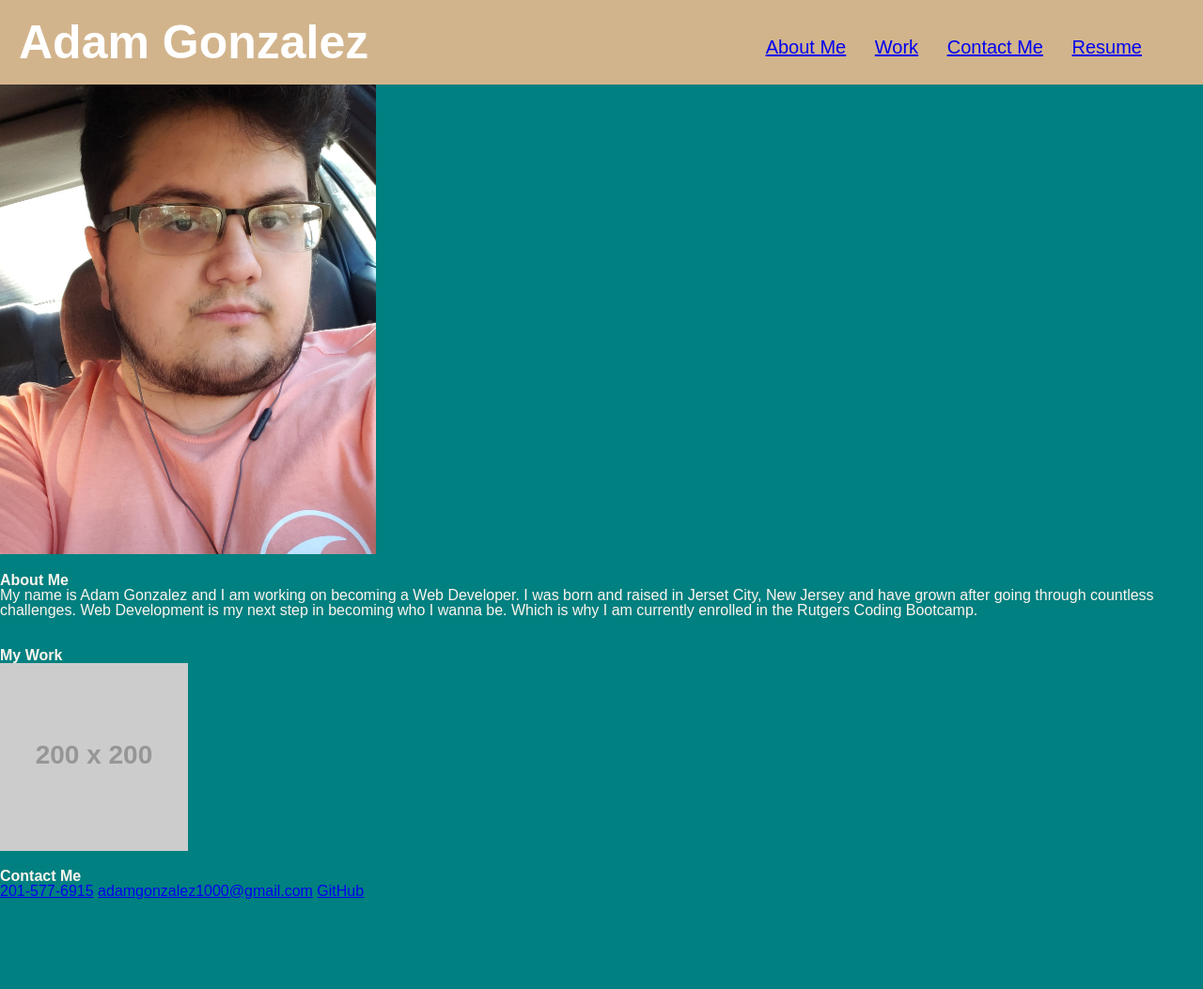
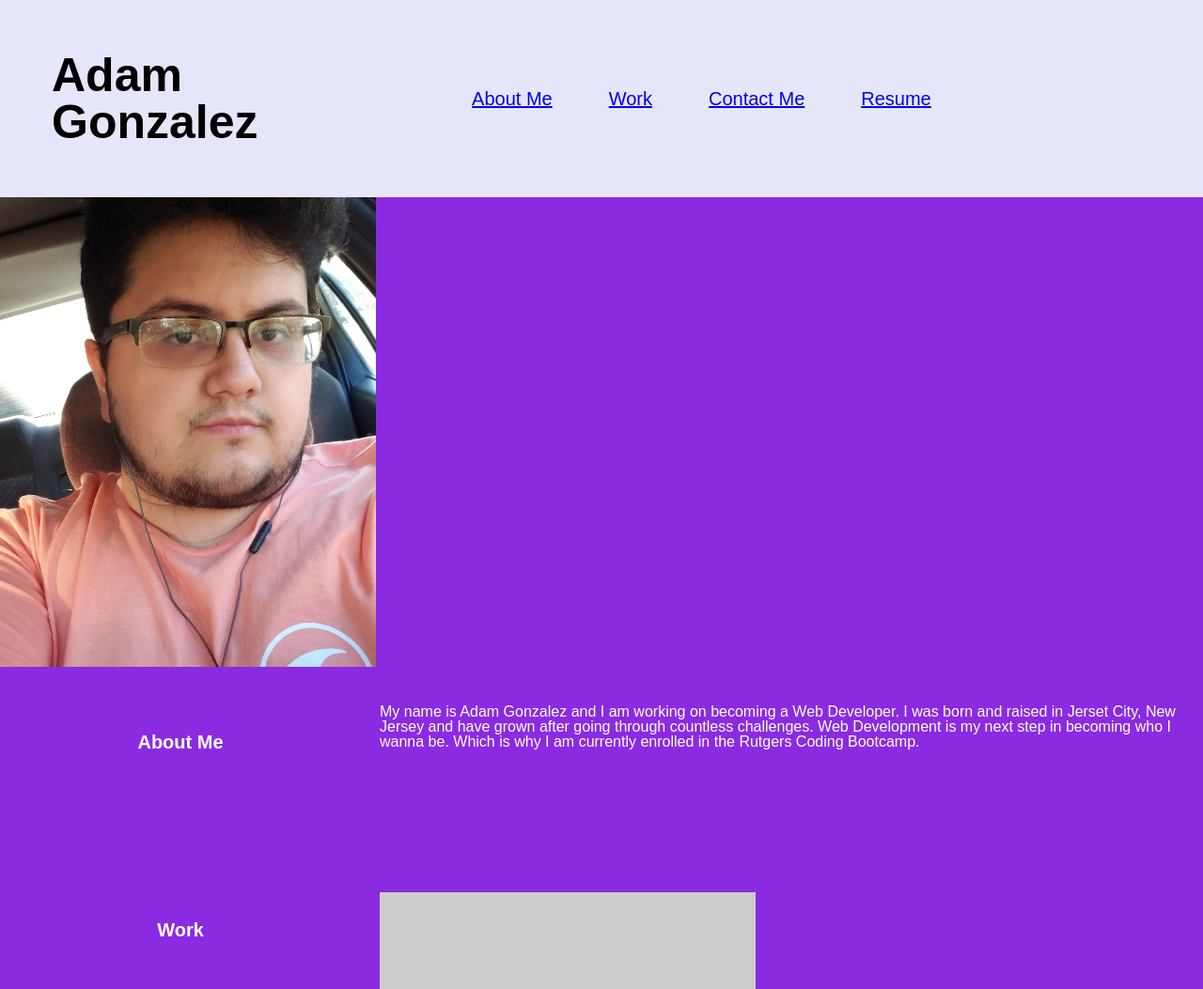
Before and after one commit to Trgrf/FirstPortfolio, a plain HTML site: page index.html in a window 1280 px wide. Shown: the top 1053 px of the page at 94% size. Before the commit the page ends 977 px from the top, so only its background shows below. Drawn offline with Linux system fonts and the light colour scheme; placeholder pictures from the web are drawn by us.

Commit message:
saving major changes to layout and format, had some help from a tutor to position everything right

```diff
--- a/assests/css/style.css
+++ b/assests/css/style.css
@@ -1,29 +1,65 @@
 body {
-    background-color: teal;
-    color: seashell;
+    background-color: blueviolet;
+    color: #fff;
+
 }
 
-.header{
+
+ .header{
     padding: 20px;
-    background-color: tan;
+    background-color: lavender;
     color: #fff;
-}
-
-.header h1 {
-    display:inline-block;
-    font-size: 50px;
+    display: flex;
 }
 
 .header nav {
     font-size: 20px;
-    margin-right: 25px;
+    padding: 20px;
     float: right;
+    width: 70%;
+    display: flex;
+}
+
+.header h1 {
+    font-size: 50px;
+    width: 30%;
+    padding: 10px;
+    margin: 25px;
+    color: black;
+}
+.header nav ul {
+    display:flex;
+    float: right;
+    margin: 25px;
+    font-size: 30px;
+}
+.header nav ul li{
+    margin: 10px;
+}
+
+.section{
+    width: 100%;
+    height: 200px;
+    display: flex;
+}
+
+.left{
+    width: 30%;
+    height: 100%;
+    font-family: Arial, Helvetica, sans-serif;
+}
+
+.right{
+    width: 70%;
+    height: 100%;
     padding: 20px;
 }
 
-.header nav ul li {
-    display: inline-block;
-    margin-left: 25px;
+div h2{
+    display: flex;
+    justify-content: center;
+    font-size: 20px;
+    padding: 50px;
 }
 
 .me {
@@ -36,12 +72,19 @@ body {
     min-width: 400px;
 }
 
-div {
-    display: wrap;
+.section.work{
+    height: 100%;
 }
 
-.contact{
+.right.contact{
     display: inline;
-    margin: 0 auto;
+    margin: 0;
+    padding: 20px;
+
+}
+
+div a{
+    font-size: 20px;
+    display: block;
     padding: 20px;
 }
--- a/index.html
+++ b/index.html
@@ -1,5 +1,6 @@
 <!DOCTYPE html>
 <html lang="en">
+
 <head>
     <meta charset="UTF-8">
     <meta http-equiv="X-UA-Compatible" content="IE=edge">
@@ -10,51 +11,61 @@
 </head>
 
 <body>
+    <div class="container">
         <header class="header">
             <h1>Adam Gonzalez</h1>
             <nav>
                 <ul>
                     <li>
-                    <a href="#">About Me</a>
+                        <a href="#About-Me">About Me</a>
                     </li>
                     <li>
-                    <a href="#">Work</a>
+                        <a href="#Work">Work</a>
                     </li>
                     <li>
-                    <a href="#">Contact Me</a>
+                        <a href="#Contact-Me">Contact Me</a>
                     </li>
                     <li>
-                    <a href="#">Resume</a>
+                        <a href="https://docs.google.com/document/d/12FlYu4WXncZzv0sRgUoXBMhosCyih7tKgHORVRrNC20/edit?usp=sharing">Resume</a>
                     </li>
                 </ul>
             </nav>
         </header>
-
-    <div class="me" ></div>
-
-    <div id="About-Me">
+        <div class="me"></div>
+        <div class="section About-Me">
+            <div id="About-Me" class="left">
                 <h2>About Me</h2>
-        <p>
-            My name is Adam Gonzalez and I am working on becoming a Web Developer. I was born and raised in Jerset City, New Jersey and have grown after going through countless challenges. Web Development is my next step in becoming who I wanna be. Which is why I am currently enrolled in the Rutgers Coding Bootcamp.
-        </p>
             </div>
-    <br></br>
-
-    <div id="Work">
-        <h2>My Work</h2>
+            <div class="right">
+                <p>My name is Adam Gonzalez and I am working on becoming a Web Developer. I was born and raised in
+                    Jerset City, New Jersey and have grown after going through countless challenges. Web Development is
+                    my next step in becoming who I wanna be. Which is why I am currently enrolled in the Rutgers Coding
+                    Bootcamp.</p>
+            </div>
+        </div>
+        <div class="section work">
+            <div id="Work" class="left">
+                <h2>Work</h2>
+            </div>
+            <div class="right">
+                <img src ="https://via.placeholder.com/400">
                 <img src ="https://via.placeholder.com/200">
-
+                <img src ="https://via.placeholder.com/200">
+                <img src ="https://via.placeholder.com/200">
+            </div>
         </div>
 
-    <div id="Contact-Me" class="contact">
+        <div class="section contact-me">
+            <div id="Contact-Me" class="left">
                 <h2>Contact Me</h2>
-        <a href="201-577-6915">201-577-6915</a>
-        <a href="adamgonzalez1000@gmail.com">adamgonzalez1000@gmail.com</a>
-        <a href="https://github.com/Trgrf">GitHub</a>
+            </div>
+            <div class="right contact">
+                <a href="201-577-6915">My phone: 201-577-6915</a>
+                <a href="adamgonzalez1000@gmail.com">My email: adamgonzalez1000@gmail.com</a>
+                <a href="https://github.com/Trgrf">My GitHub</a>
+            </div>
+        </div>
+    </div>
+</body>
 
-    </div>
-
-
-
-</body>
 </html>
```
Also changed, not shown: 1 other file. Lines whose indentation alone changed are shown as unchanged.
